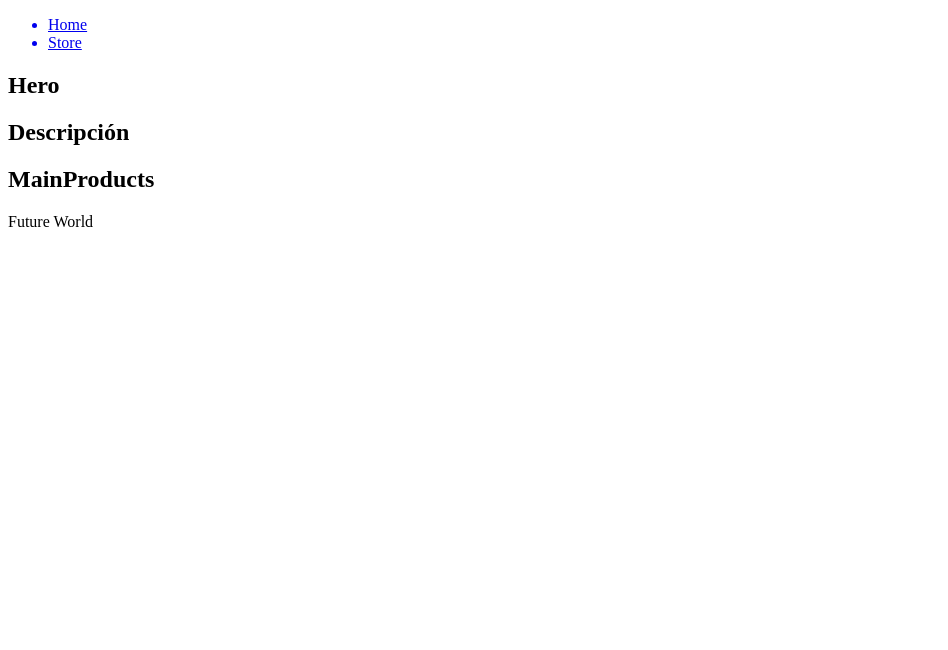
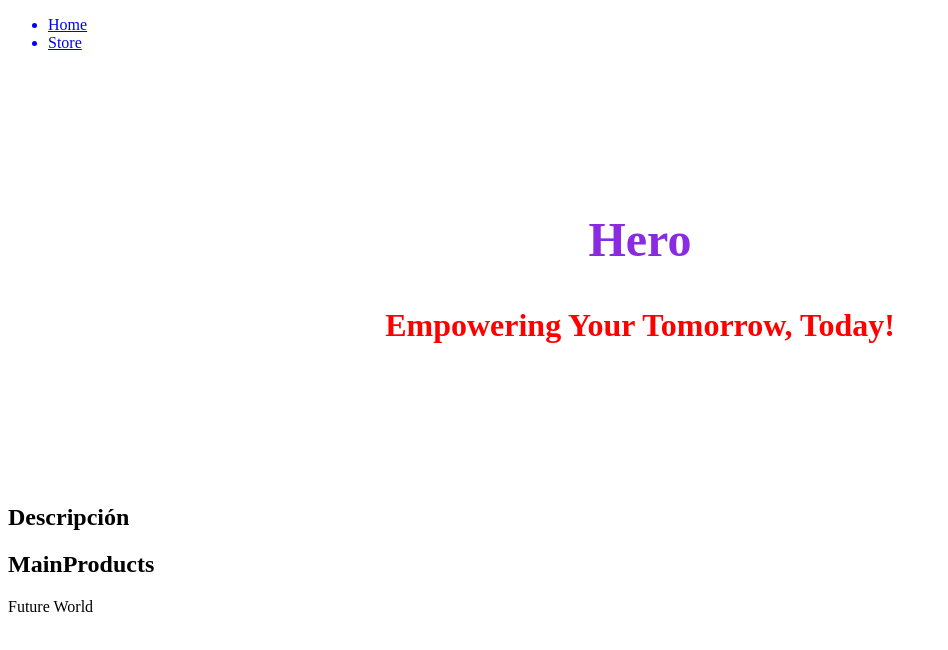
Before and after one commit to gagandsk/next-js, a Next.js app: page / in a window 1280 px wide. Shown: the top 650 px of the page, without its empty margins (0-948 px from the left). Built offline with nearby package versions, Linux system fonts and the light colour scheme.

Commit message:
CSS Modules

```diff
--- /dev/null
+++ b/src/components/shared/home/Hero/Hero.module.css
@@ -0,0 +1,15 @@
+.Hero {
+    margin: 10rem;
+}
+
+.Hero > h1 {
+    font-size: 3rem;
+    color: blueviolet;
+    text-align: center;
+}
+
+.Hero > h2 {
+    font-size: 2rem;
+    color: red;
+    text-align: center;
+}
--- a/src/components/shared/home/Hero/Hero.tsx
+++ b/src/components/shared/home/Hero/Hero.tsx
@@ -1,7 +1,10 @@
+import styles from './Hero.module.css'
+
 export const Hero = () => {
     return(
-        <section>
+        <section className={styles.Hero}>
             <h1>Hero</h1>
+            <h2>Empowering Your Tomorrow, Today!</h2>
         </section>
     );
 }
```
